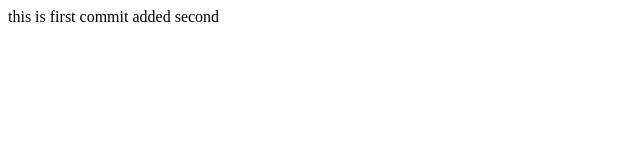
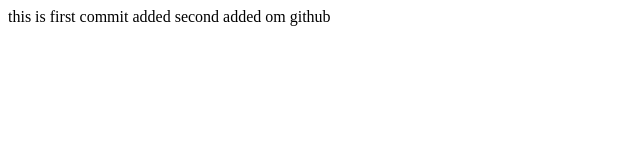
Before and after one commit to OksanaBakl/frontend_test, a plain HTML site: page index.html in a window 1280 px wide. Shown: the whole page, without its empty margins (0-640 px from the left). Drawn offline with Linux system fonts and the light colour scheme.

Commit message:
Update index.html

```diff
--- a/index.html
+++ b/index.html
@@ -9,6 +9,7 @@
 <body>
     this is first commit
     added second
+    added om github
 </body>
 
 </html>
```
